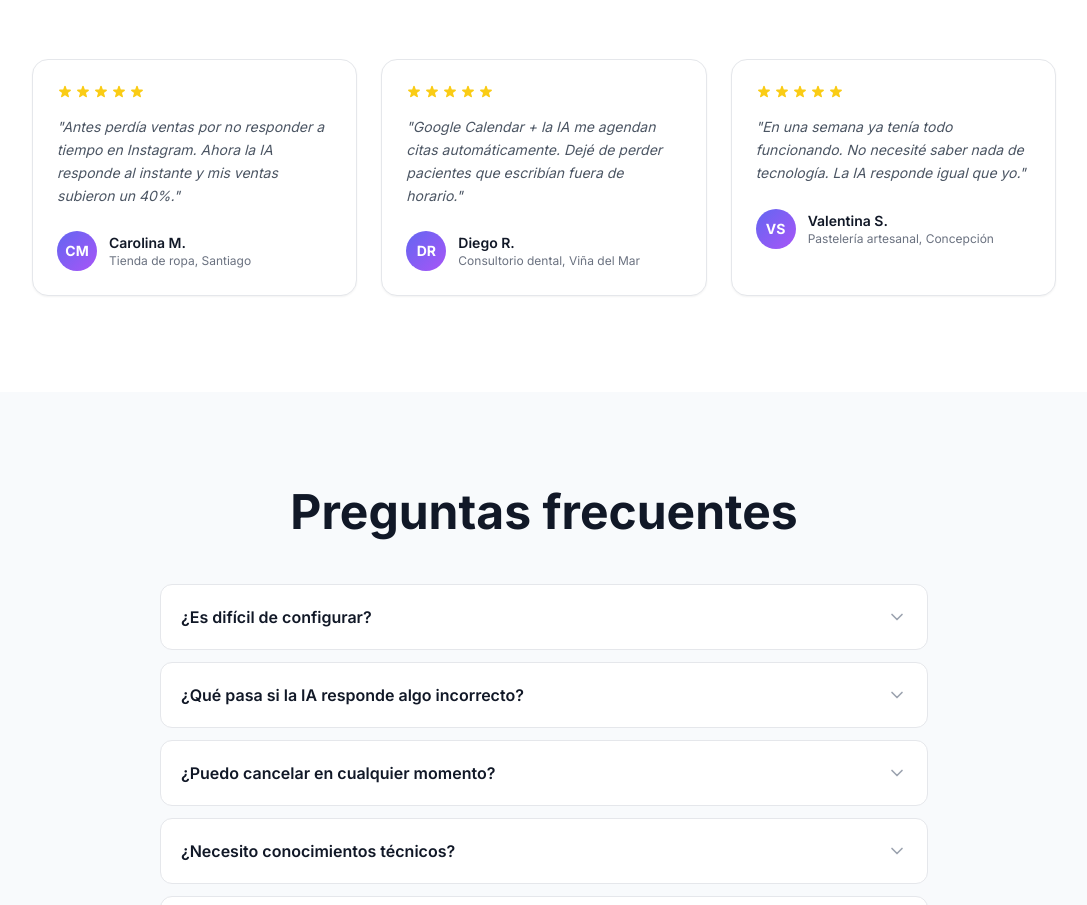
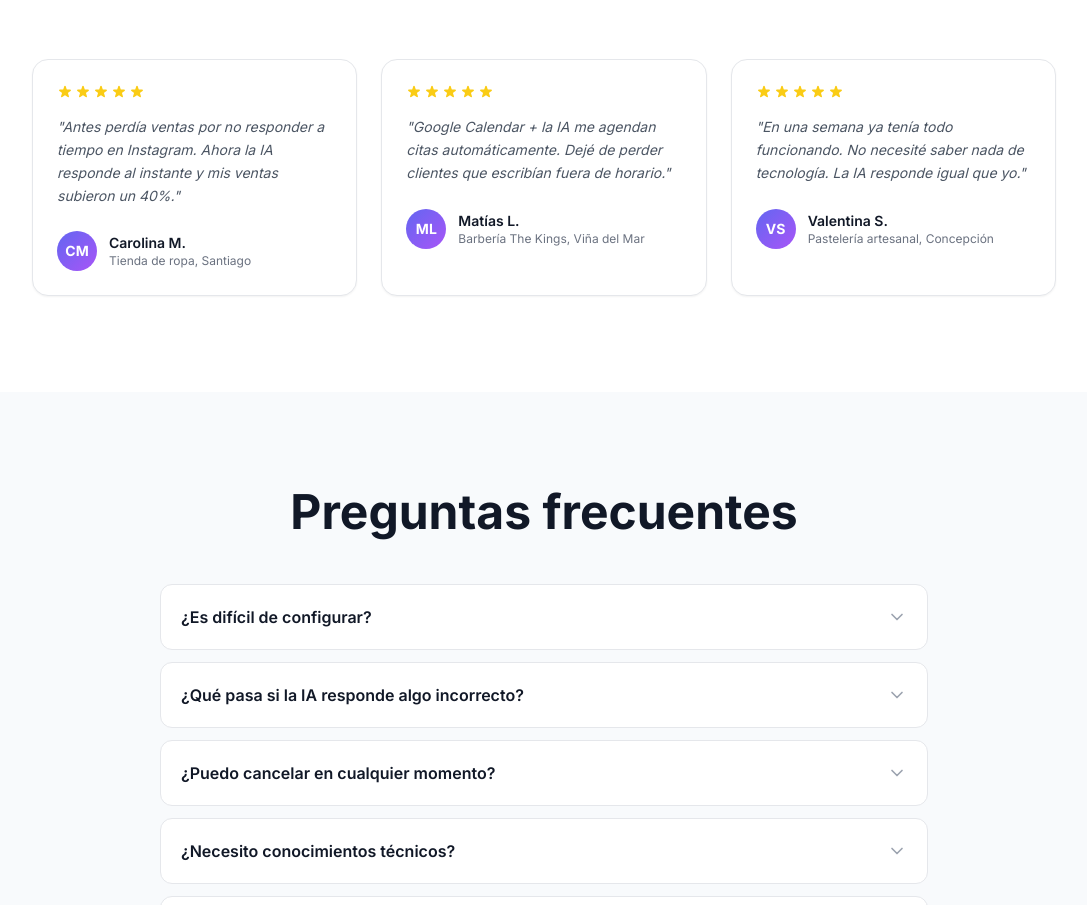
Before and after one commit to fgomeztreufo/mitiendavirtual, a React (Vite) app: page / in a window 1280 px wide. Shown: the part 3897-4802 px from the top of the page, without its empty margins (96-1183 px from the left). Built offline with nearby package versions, Linux system fonts and the light colour scheme; no server answers.

Commit message:
fix: cambiar testimonio consultorio dental por barbería
Co-Authored-By: Claude Opus 4.6 <noreply@anthropic.com>

```diff
--- a/src/components/Index.tsx
+++ b/src/components/Index.tsx
@@ -68,7 +68,7 @@ const STEPS = [
 
 const TESTIMONIALS = [
   { name: 'Carolina M.', role: 'Tienda de ropa, Santiago', quote: 'Antes perdía ventas por no responder a tiempo en Instagram. Ahora la IA responde al instante y mis ventas subieron un 40%.', initials: 'CM' },
-  { name: 'Diego R.', role: 'Consultorio dental, Viña del Mar', quote: 'Google Calendar + la IA me agendan citas automáticamente. Dejé de perder pacientes que escribían fuera de horario.', initials: 'DR' },
+  { name: 'Matías L.', role: 'Barbería The Kings, Viña del Mar', quote: 'Google Calendar + la IA me agendan citas automáticamente. Dejé de perder clientes que escribían fuera de horario.', initials: 'ML' },
   { name: 'Valentina S.', role: 'Pastelería artesanal, Concepción', quote: 'En una semana ya tenía todo funcionando. No necesité saber nada de tecnología. La IA responde igual que yo.', initials: 'VS' },
 ]
 
```
